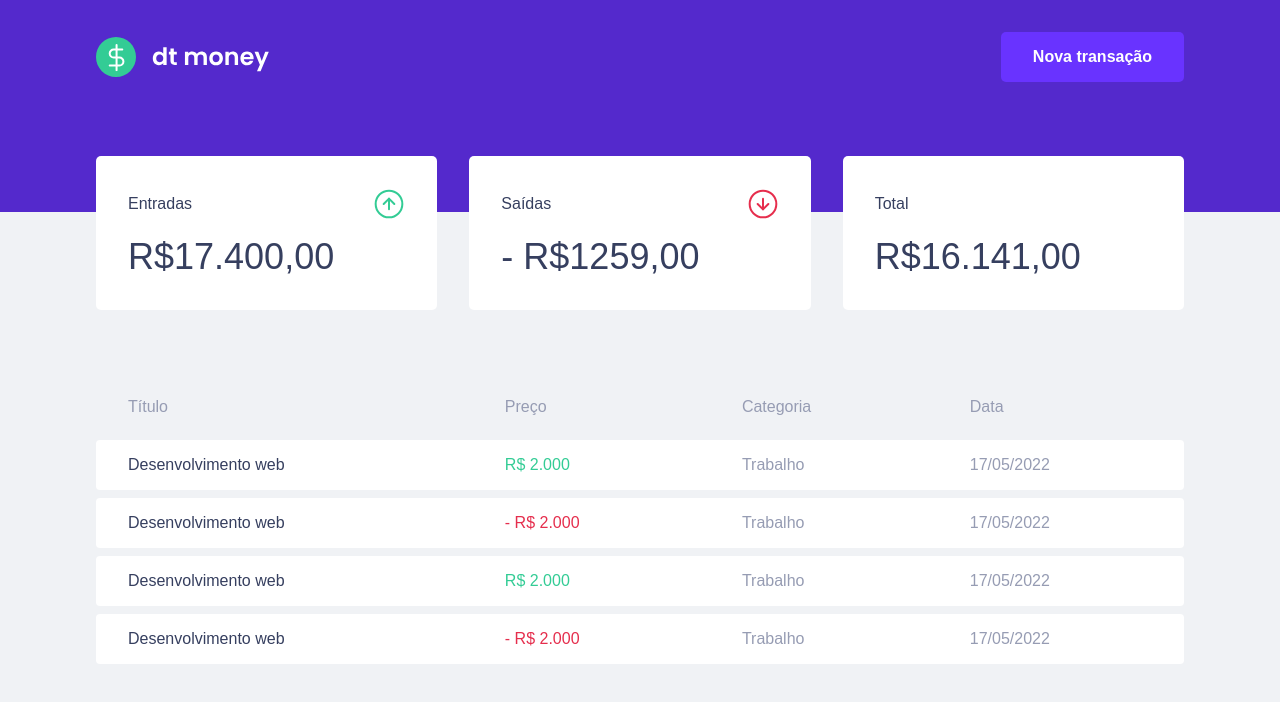
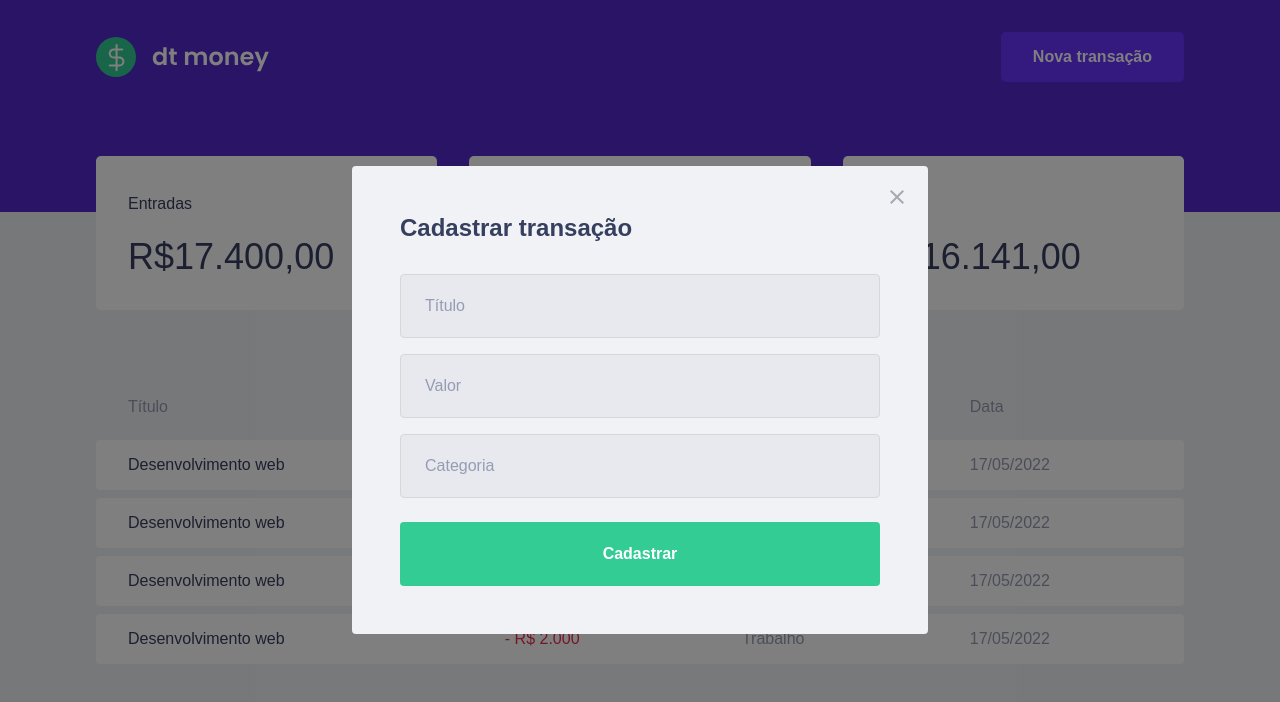
Before and after one commit to GKoefender/dtmoney, a React (Create React App) app: page / in a window 1280 px wide. Both pictures are taken after a click on the button "Nova transação". Shown: the top 702 px of the page. Built offline with nearby package versions, Linux system fonts and the light colour scheme; no server answers; what miragejs would draw is missing.

Commit message:
modal transaction

```diff
--- a/package.json
+++ b/package.json
@@ -6,6 +6,7 @@
     "axios": "^0.27.2",
     "react": "^18.1.0",
     "react-dom": "^18.1.0",
+    "react-modal": "^3.15.1",
     "react-scripts": "5.0.1",
     "styled-components": "^5.3.5",
     "web-vitals": "^2.1.0"
@@ -18,6 +19,7 @@
     "@types/node": "^16.7.13",
     "@types/react": "^18.0.0",
     "@types/react-dom": "^18.0.0",
+    "@types/react-modal": "^3.13.1",
     "@types/styled-components": "^5.1.25",
     "@typescript-eslint/eslint-plugin": "^5.24.0",
     "eslint": "^8.0.1",
--- a/src/App.tsx
+++ b/src/App.tsx
@@ -1,12 +1,20 @@
+import { useState } from 'react'
+
 import { GlobalStyle } from './styles/global'
-
 import { Header } from './components/Header'
 import { Dashboard } from './components/Dashboard'
+import { NewTransactionModal } from './components/NewTransactionModal'
 
 function App () {
+  const [modalIsOpen, setIsOpen] = useState<boolean>(false)
+
+  const openModal = () => setIsOpen(true)
+  const closeModal = () => setIsOpen(false)
+
   return (
     <>
-      <Header />
+      <NewTransactionModal isOpen={modalIsOpen} onRequestClose={closeModal} />
+      <Header setModalIsOpen={openModal} />
       <Dashboard />
       <GlobalStyle />
     </>
--- a/src/components/Header/index.tsx
+++ b/src/components/Header/index.tsx
@@ -2,12 +2,16 @@
 
 import logo from '../../assets/logo.svg'
 
-function Header () {
+interface HeaderProps {
+  setModalIsOpen: () => void
+}
+
+function Header ({ setModalIsOpen }: HeaderProps) {
   return (
     <Container>
       <Content>
         <img src={logo}></img>
-        <button type="button">Nova transação</button>
+        <button type="button" onClick={setModalIsOpen}>Nova transação</button>
       </Content>
     </Container>
   )
--- /dev/null
+++ b/src/components/NewTransactionModal/index.tsx
@@ -0,0 +1,30 @@
+import Modal from 'react-modal'
+import closeImg from '../../assets/close.svg'
+import { Container } from './styles'
+
+interface NewTransactionModalProps {
+  isOpen: boolean
+  onRequestClose: () => void
+}
+
+function NewTransactionModal ({ isOpen, onRequestClose }: NewTransactionModalProps) {
+  return (
+    <Modal
+      isOpen={isOpen}
+      onRequestClose={onRequestClose}
+      overlayClassName="react-modal-overlay"
+      className="react-modal-content"
+    >
+      <button type="button" className="react-modal-close" onClick={onRequestClose}><img src={closeImg} alt="Fechar modal"></img></button>
+      <Container >
+        <h2>Cadastrar transação</h2>
+        <input placeholder="Título"/>
+        <input placeholder="Valor"/>
+        <input placeholder="Categoria"/>
+        <button type="submit">Cadastrar</button>
+      </Container>
+    </Modal>
+  )
+}
+
+export { NewTransactionModal }
--- /dev/null
+++ b/src/components/NewTransactionModal/styles.ts
@@ -0,0 +1,49 @@
+import styled from 'styled-components'
+
+const Container = styled.div`
+  h2 {
+    color: var(--text-title);
+    font-size: 1.5rem;
+    margin-bottom: 2rem;
+  }
+
+  input {
+    width: 100%;
+    padding: 0 1.5rem;
+    height: 4rem;
+    border-radius: 0.25rem;
+    background: #e7e9ee;
+    border: 1px solid #d7d7d7;
+
+    font-weight: 400;
+    font-size: 1rem;
+
+    &::placeholder {
+      color: var(--text-body);
+    }
+
+    & + input {
+      margin-top: 1rem
+    }
+  }
+
+  button[type="submit"] {
+    width: 100%;
+    padding: 0 1.5rem;
+    height: 4rem;
+    background: var(--green);
+    color: #fff;
+    border-radius: 0.25rem;
+    border: 0;
+    font-size: 1rem;
+    margin-top: 1.5rem;
+    font-weight: 600;
+
+    transition: filter 0.2s;
+    &:hover {
+      filter: brightness(0.9);
+    }
+  }
+`
+
+export { Container }
--- a/src/styles/global.ts
+++ b/src/styles/global.ts
@@ -53,6 +53,43 @@
     opacity: 0.6;
     cursor: not-allowed;
   }
+
+  .react-modal-overlay {
+    background: rgba(0, 0, 0, 0.5);
+
+    position: fixed;
+    top: 0;
+    bottom: 0;
+    right: 0;
+    left: 0;
+
+    display: flex;
+    align-items: center;
+    justify-content: center;
+  }
+
+  .react-modal-content {
+    width: 100%;
+    max-width: 576px;
+    background: var(--background);
+    padding: 3rem;
+    position: relative;
+    border-radius: 0.25rem;
+  }
+
+  .react-modal-close {
+    position: absolute;
+    right: 1.5rem;
+    top: 1.5rem;
+    border: 0;
+    background: transparent;
+
+    transition: filter 0.2s;
+
+    &:hover {
+      filter: brightness(0.8);
+    }
+  }
 `
 
 export { GlobalStyle }
```
Also changed, not shown: 1 other file (tests, documents, lock files or other folders).
